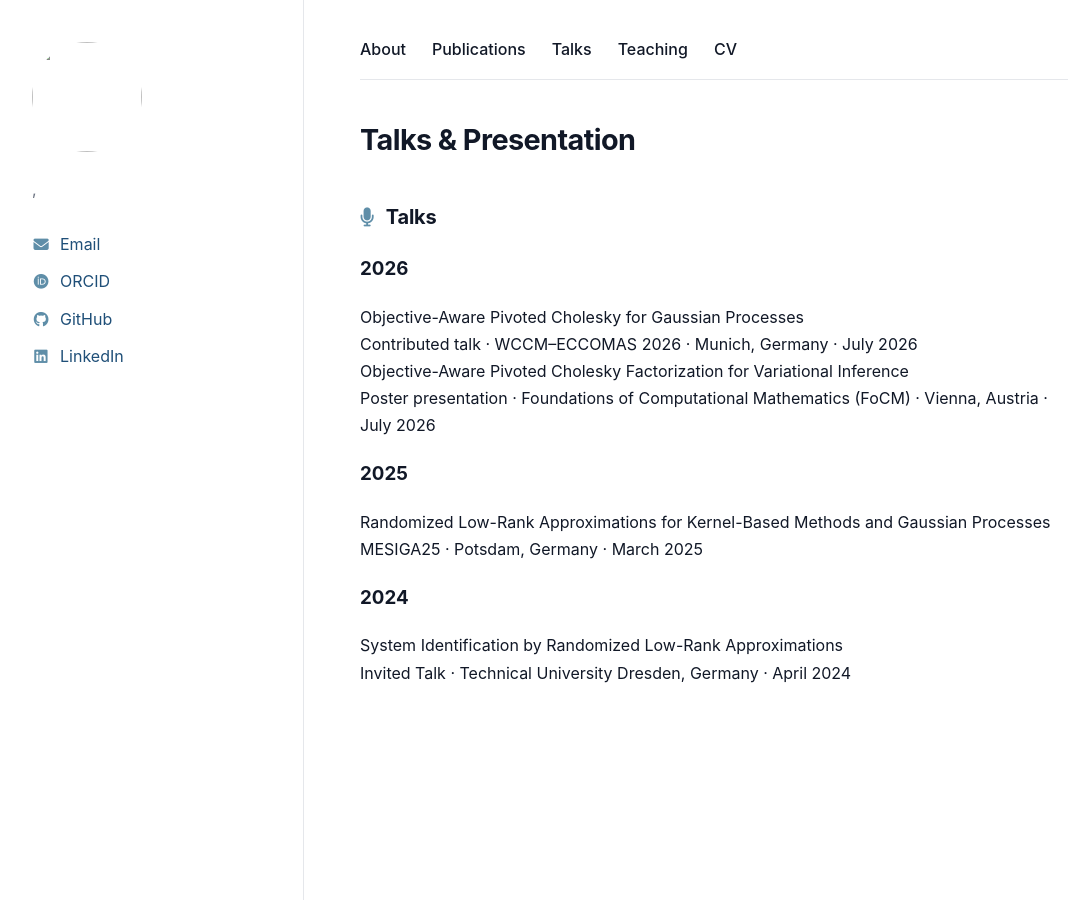
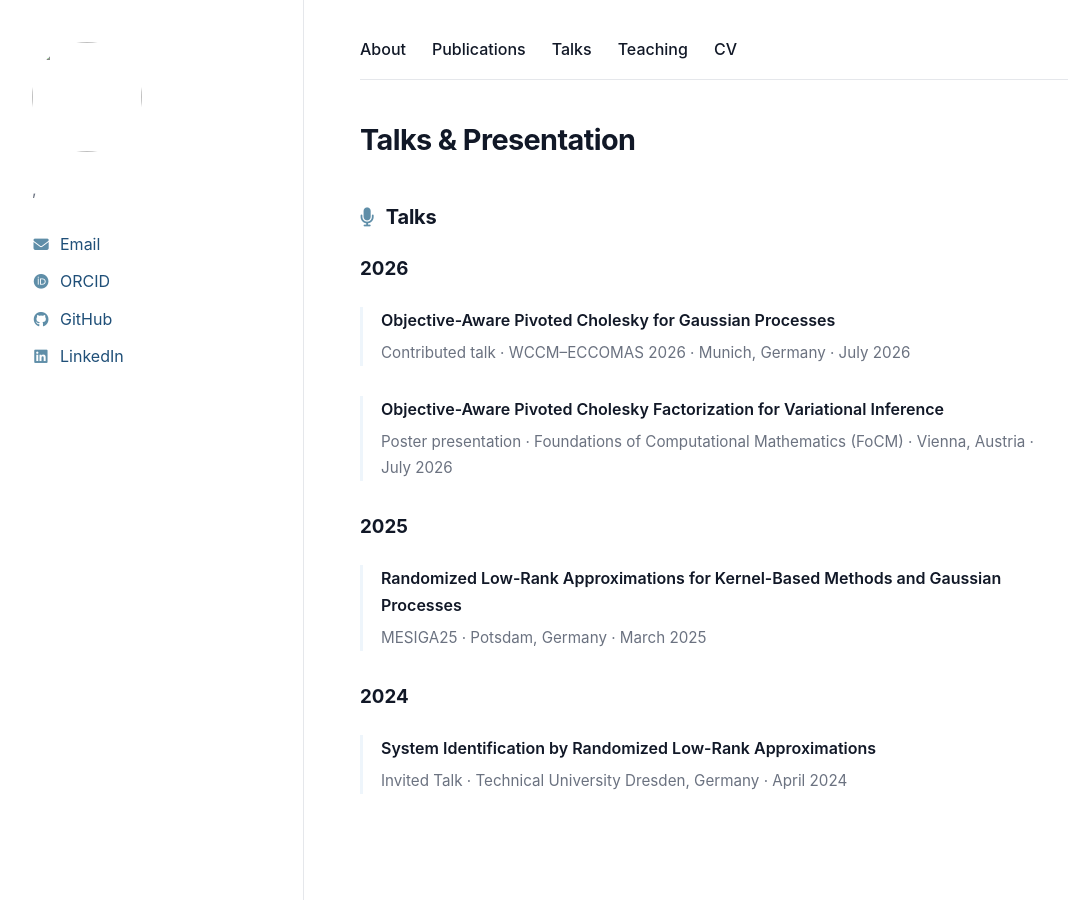
Before and after one commit to LouiseSchaub/louiseschaub.github.io, a Jekyll site: the page built from _pages/talks.md, in a window 1280 px wide. Shown: the whole page, without its empty margins (76-1157 px from the left). Built offline with Jekyll 4.4.1, drawn with Linux system fonts in a browser that asks for light colours.

Commit message:
Update style.css

```diff
--- a/assets/css/style.css
+++ b/assets/css/style.css
@@ -371,3 +371,22 @@ a:hover {
   transition: transform 0.18s ease, box-shadow 0.18s ease;
   will-change: transform;
 }
+
+/* Talks */
+
+.talk-entry {
+  margin: 22px 0 30px 0;
+  padding-left: 18px;
+  border-left: 3px solid var(--accent-light);
+}
+
+.talk-title {
+  font-weight: 600;
+  color: var(--text);
+  margin-bottom: 6px;
+}
+
+.talk-meta {
+  color: var(--muted);
+  font-size: 0.95rem;
+}
```
